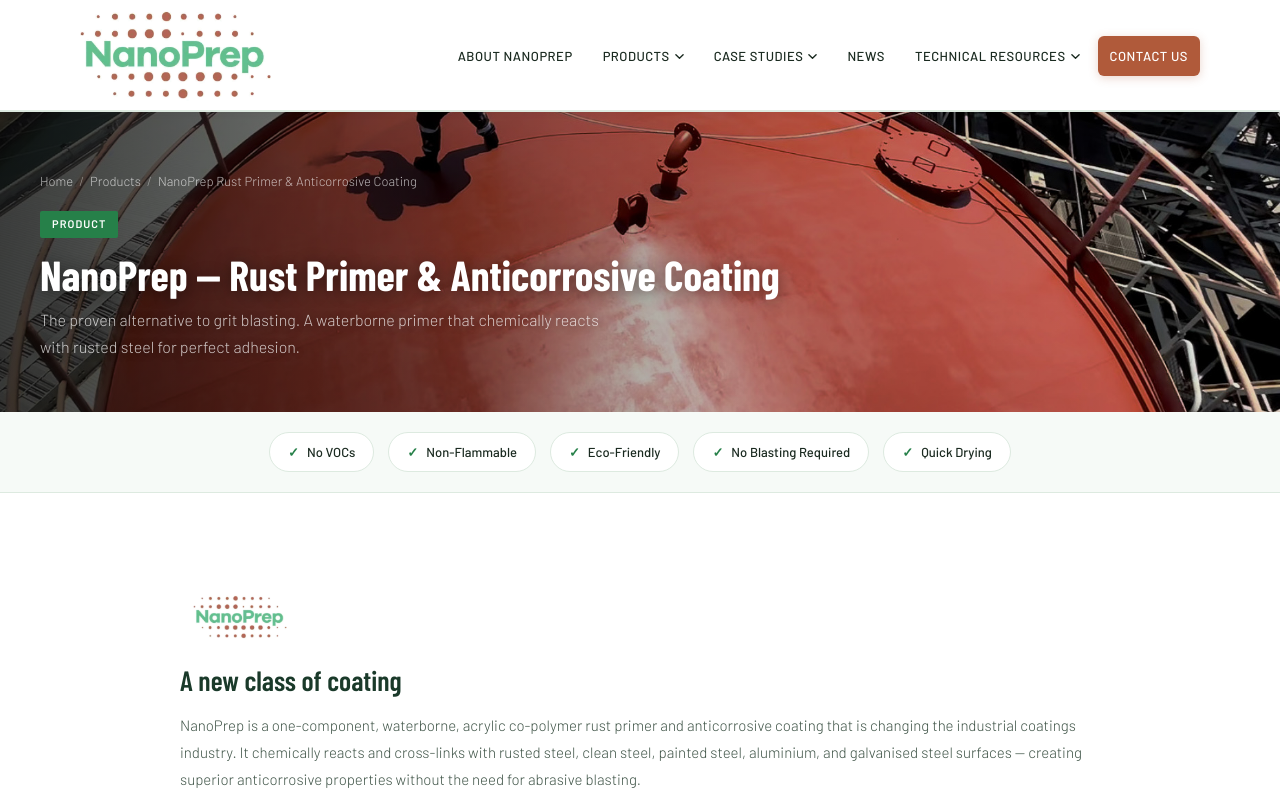
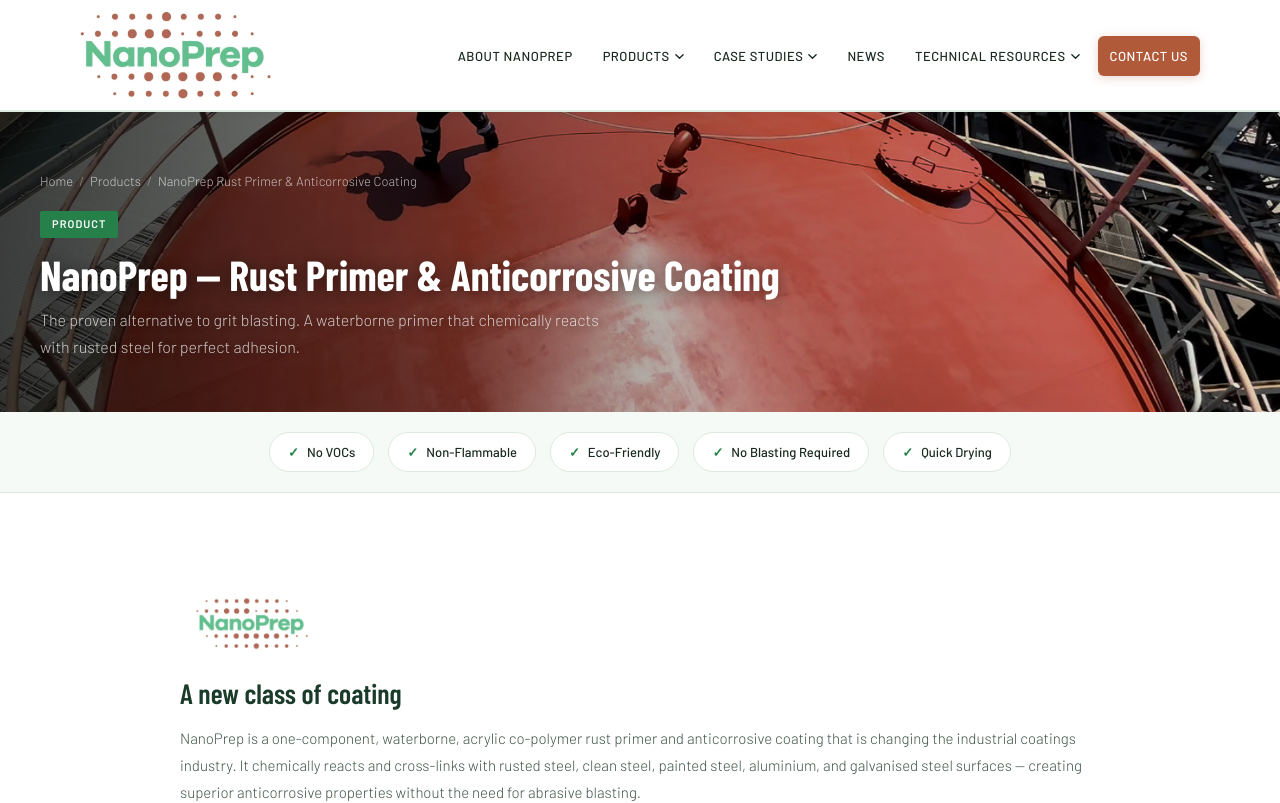
Before and after one commit to TasEffektiv/NanoPrep, a Next.js app: page /products/nanoprep in a window 1280 px wide. Shown: the top 803 px of the page. Built offline with nearby package versions, Linux system fonts and the light colour scheme.

Commit message:
nanprep logo size increase

```diff
--- a/src/components/ui/ContentBlocks.tsx
+++ b/src/components/ui/ContentBlocks.tsx
@@ -36,8 +36,8 @@
                     <Image
                       src="/images/Products/nanoprep-logo-tag.png"
                       alt="NanoPrep logo"
-                      width={120}
-                      height={65}
+                      width={144}
+                      height={78}
                     />
                   </div>
                 )}
```
